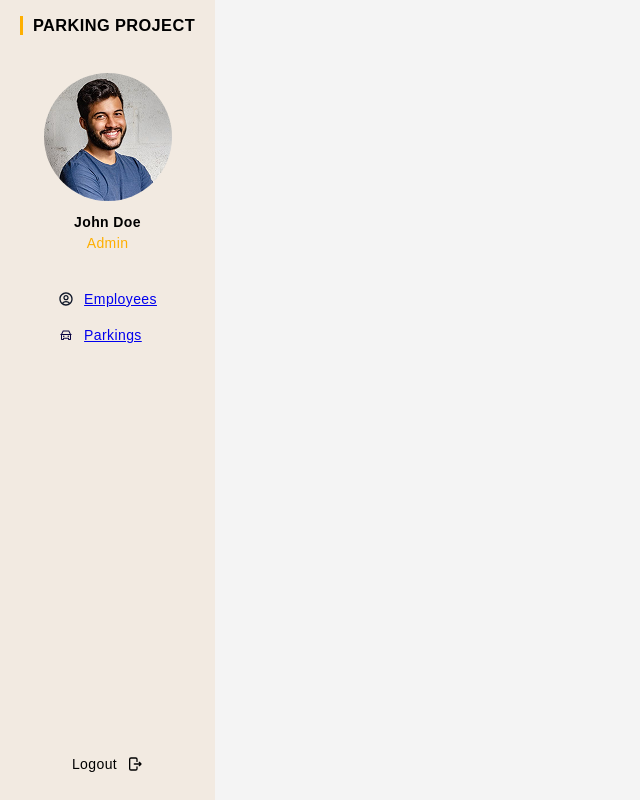
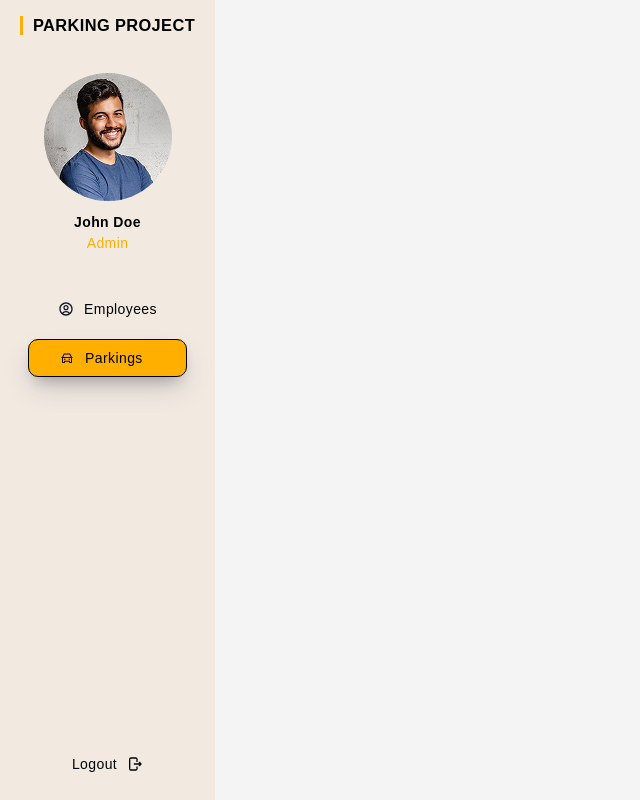
Before and after one commit to pakosam/ParkingReact, a React (Create React App) app: page /parkings in a window 1280 px wide. Shown: the whole page, without its empty margins (0-640 px from the left). Built offline with nearby package versions, Linux system fonts and the light colour scheme.

Commit message:
Sidebar completed

```diff
--- a/src/App.tsx
+++ b/src/App.tsx
@@ -12,6 +12,7 @@ function App() {
     <BrowserRouter>
       <Routes>
         <Route path="/" element={<SideBar />}>
+          <Route path="/" element={<Navigate to="/parkings" replace />} />
           <Route path="/parkings" element={<ParkingView />} />
           <Route path="/employees" element={<EmployeeView />} />
           <Route path="*" element={<Navigate to="/parkings" replace />} />
--- a/src/components/Sidebar/Navigation.css
+++ b/src/components/Sidebar/Navigation.css
@@ -7,7 +7,15 @@
 .single-entity {
   display: flex;
   flex-direction: row;
-  padding-bottom: 20px;
+  padding: 10px 30px;
+  margin-bottom: 12px;
+}
+
+.single-entity.active {
+  background-color: #FEAF00;
+  border-radius: 10px;
+  border: 1px solid #000000;
+  box-shadow: rgba(50, 50, 93, 0.25) 0px 13px 27px -5px, rgba(0, 0, 0, 0.3) 0px 8px 16px -8px;
 }
 
 .logout-navbar {
@@ -30,6 +38,11 @@
   padding-left: 10px;
 }
 
+.navbar-text span a {
+  color: inherit;
+  text-decoration: none;
+}
+
 .logout-text {
   padding-right: 10px;
 }
--- a/src/components/Sidebar/Navigation.tsx
+++ b/src/components/Sidebar/Navigation.tsx
@@ -1,34 +1,36 @@
-import { CarIcon } from "../../assets/icons/CarIcon";
 import { LogoutIcon } from "../../assets/icons/LogoutIcon";
-import { PersonIcon } from "../../assets/icons/PersonIcon";
 import { Link } from "react-router-dom";
 import "./Navigation.css";
+import { sidebarItems } from "./sidebarItems/sidebarItems";
+import { useLocation } from "react-router-dom";
 
 export const Navigation = () => {
+  const location = useLocation();
+
   return (
     <>
       <div id="Navigation">
         <div className="entities">
-          <div className="single-entity">
+          {sidebarItems.map((item, index) => {
+            const { url, name, Icon } = item;
+            return (
+              <div
+                className={`single-entity ${
+                  location.pathname === url ? "active" : ""
+                }`}
+                key={index}
+              >
                 <div className="navbar-icon">
-              <PersonIcon />
+                  <Icon />
                 </div>
                 <div className="navbar-text">
                   <span>
-                <Link to="/employees">Employees</Link>
+                    <Link to={url}>{name}</Link>
                   </span>
                 </div>
               </div>
-          <div className="single-entity">
-            <div className="navbar-icon">
-              <CarIcon />
-            </div>
-            <div className="navbar-text">
-              <span>
-                <Link to="parkings">Parkings</Link>
-              </span>
-            </div>
-          </div>
+            );
+          })}
         </div>
       </div>
       <div className="logout-navbar">
--- /dev/null
+++ b/src/components/Sidebar/sidebarItems/sidebarItems.ts
@@ -0,0 +1,22 @@
+import { CarIcon } from "../../../assets/icons/CarIcon";
+import { PersonIcon } from "../../../assets/icons/PersonIcon";
+import { JSX } from "react";
+
+interface ISidebarItems {
+  Icon: () => JSX.Element;
+  url: string;
+  name: string;
+}
+
+export const sidebarItems: ISidebarItems[] = [
+  {
+    Icon: PersonIcon,
+    url: "/employees",
+    name: "Employees",
+  },
+  {
+    Icon: CarIcon,
+    url: "/parkings",
+    name: "Parkings",
+  },
+];
```
Lines whose indentation alone changed are shown as unchanged.
